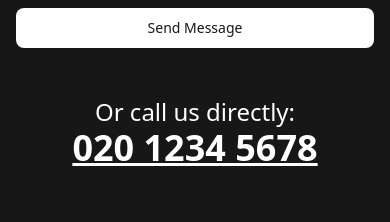
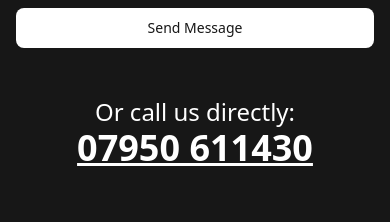
Before and after one commit to niiima/pro-construction, a Next.js app: page / in a window 390 px wide. Shown: the part 6500-6722 px from the top of the page. Built offline with nearby package versions, Linux system fonts and the light colour scheme.

Commit message:
Update phone numbers

```diff
--- a/components/ContactForm.tsx
+++ b/components/ContactForm.tsx
@@ -73,7 +73,7 @@ export default function ContactForm() {
 
                 <div className="mt-12 text-2xl">
                     <p>Or call us directly:</p>
-                    <a href="tel:02012345678" className="text-4xl font-bold underline">020 1234 5678</a>
+                    <a href="tel:02012345678" className="text-4xl font-bold underline">07950 611430</a>
                 </div>
             </div>
         </section>
--- a/components/Header.tsx
+++ b/components/Header.tsx
@@ -44,7 +44,7 @@ export default function Header() {
                         </Link>
                     ))}
                     <Button asChild>
-                        <Link href="tel:02012345678">020 1234 5678</Link>
+                        <Link href="tel:02012345678">07950 611430</Link>
                     </Button>
                 </nav>
 
```
